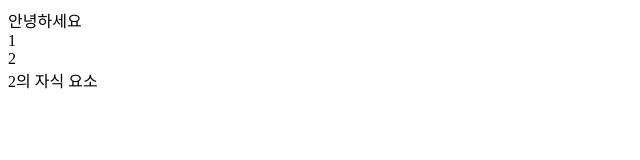
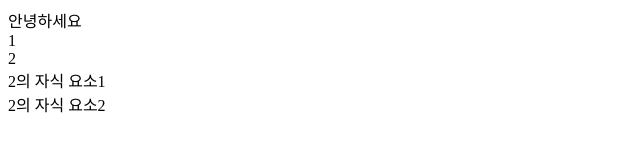
Before and after one commit to nokcha11/Bigdata, a plain HTML site: page 태그연습/index.html in a window 1280 px wide. Shown: the whole page, without its empty margins (0-640 px from the left). Drawn offline with Linux system fonts and the light colour scheme.

Commit message:
📝 태그연습2

```diff
--- a/태그연습/index.html
+++ b/태그연습/index.html
@@ -9,7 +9,8 @@
     <div>안녕하세요</div>
     <div>1</div>
     <div>2
-        <div>2의 자식 요소</div>
+        <div>2의 자식 요소1</div>
+				<div>2의 자식 요소2</div>
     </div>
 </body>
 </html>
```
